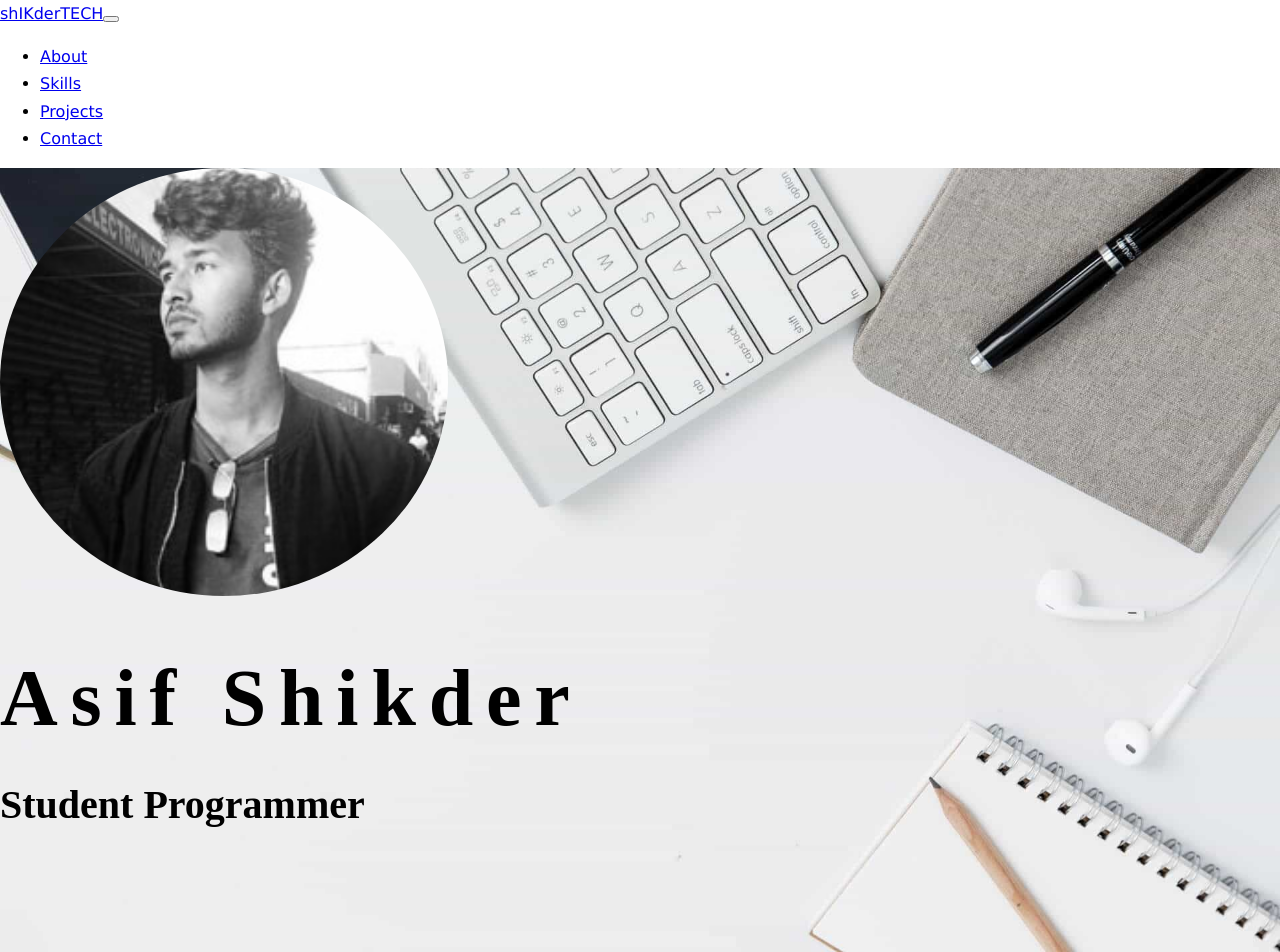
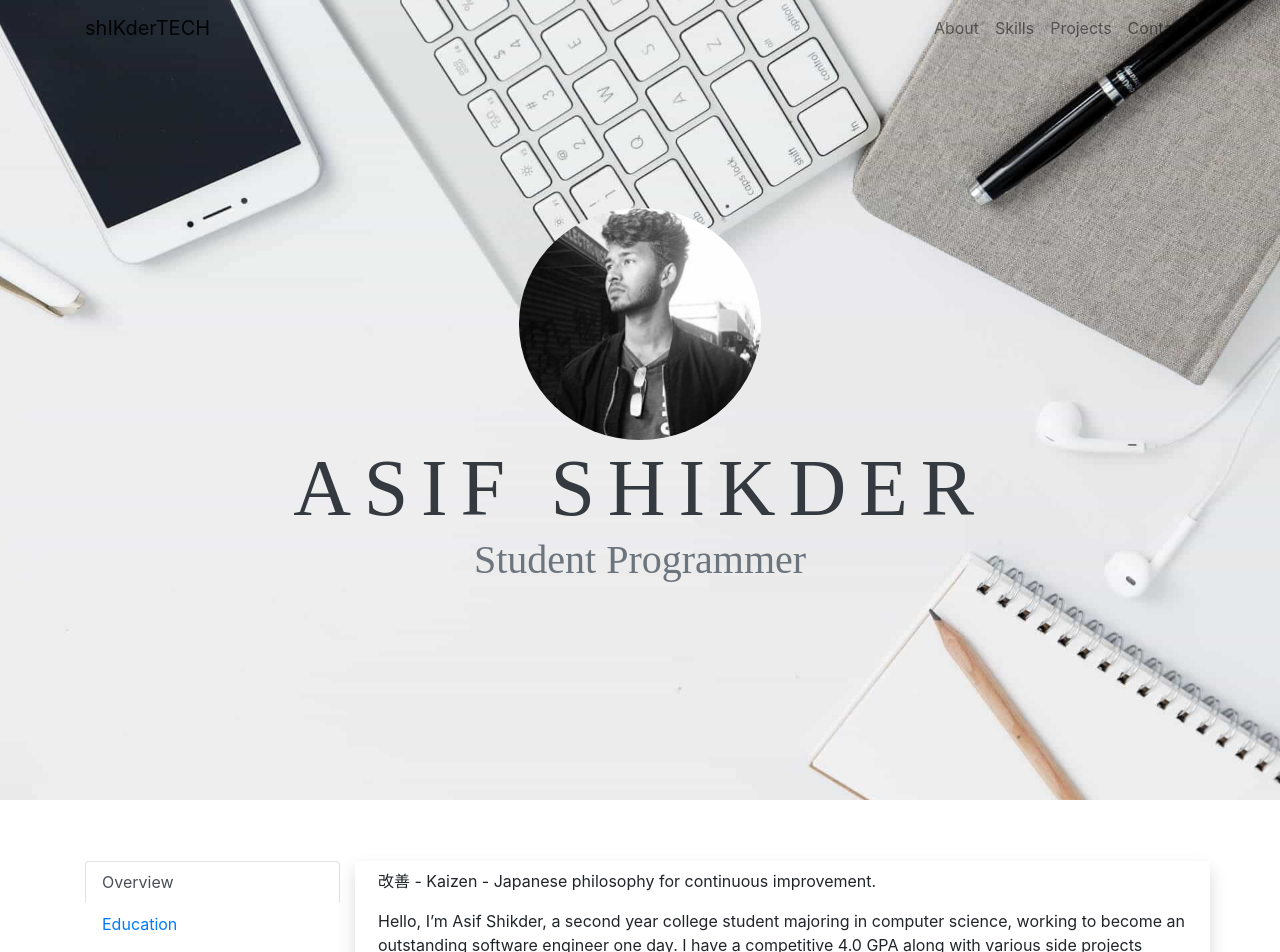
Before and after one commit to shikdernyc/portfolio, a React (Create React App) app: page / in a window 1280 px wide. Shown: the top 952 px of the page. Built offline with nearby package versions, Linux system fonts and the light colour scheme.

Commit message:
Added a setAboutContent, which will update about.content and passing that as a props for About. Added about.content as an object for states. content is being passed in as a prop

```diff
--- a/src/App.js
+++ b/src/App.js
@@ -1,5 +1,6 @@
 import React, { Component } from 'react';
 import './App.css';
+import 'bootstrap/dist/css/bootstrap.min.css'
 
 //Components
 import Navbar from './Navbar'
@@ -20,6 +21,9 @@ class App extends Component {
         {name: 'Projects', href: '#projects'},
         {name: 'Contact', href: '#contact'}
       ],
+      about:{
+        content: ""
+      },
       projects: {
         projPerRow: 2
       },
@@ -27,13 +31,26 @@ class App extends Component {
         skillPerRow: 4
       }
     }
+    this.setAboutContent = this.setAboutContent.bind(this)
+  }
+
+  setAboutContent(newContent){
+    const newState = {
+      about:
+      {
+        content: newContent
+      },
+    }
+    // console.log(newState)
+    this.setState(newState)
   }
 
   render() {
+    console.log(this.state.about.content)
     return ([
         <Navbar navItems={this.state.navItems}/>,
         <Home />,
-        <About />,
+        <About setAboutContent={this.setAboutContent} content={this.state.about.content}/>,
         <Skills skillPerRow={this.state.skills.skillPerRow}/>,
         <Projects projPerRow={this.state.projects.projPerRow}/>,
         <Contact />,
```
